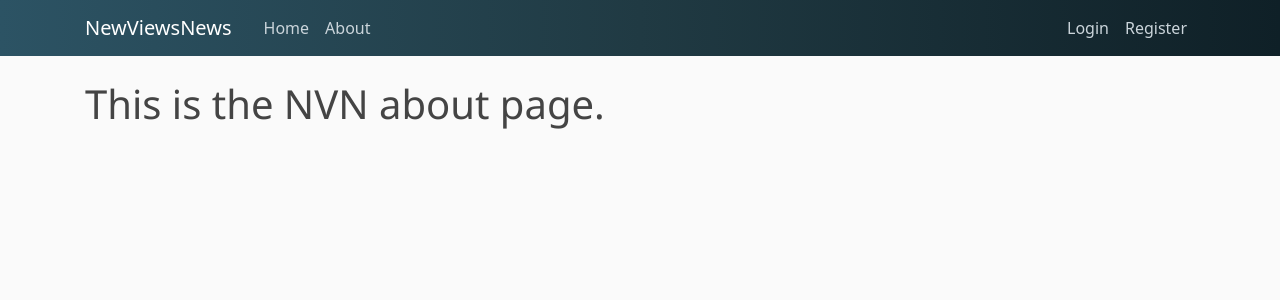
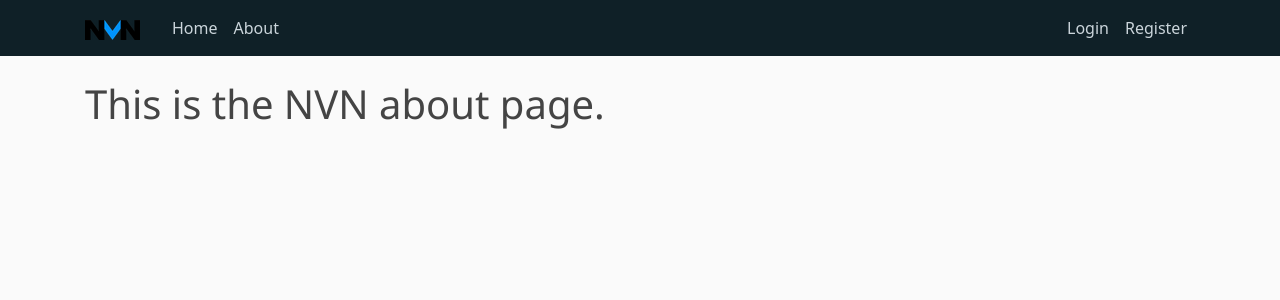
Before and after one commit to Rushilwiz/NewViewsNews, a Django app: page /about/ in a window 1280 px wide. Shown: the top 300 px of the page. Run offline with Django 3.2, Linux system fonts and the light colour scheme; some libraries are stand-ins or nearby versions; some web fonts are replaced.

Commit message:
img and color

```diff
--- a/news/static/news/css/styles.css
+++ b/news/static/news/css/styles.css
@@ -25,9 +25,10 @@
 
 .bg-steel {
   background: #0F2027;  /* fallback for old browsers */
-  background: -webkit-linear-gradient(to right, #2C5364, #203A43, #0F2027);  /* Chrome 10-25, Safari 5.1-6 */
-  background: linear-gradient(to right, #2C5364, #203A43, #0F2027); /* W3C, IE 10+/ Edge, Firefox 16+, Chrome 26+, Opera 12+, Safari 7+ */
-
+  /*background: -webkit-linear-gradient(to right, #2C5364, #203A43, #0F2027); */ /* Chrome 10-25, Safari 5.1-6 */
+  /*background: linear-gradient(to right, #2C5364, #203A43, #0F2027); */ /* W3C, IE 10+/ Edge, Firefox 16+, Chrome 26+, Opera 12+, Safari 7+ */
+  background: -webkit-linear-gradient(to right, #E42D2D,#ffffff, #2460E9);
+  background: linear-gradient()(to right, #E42D2D, #ffffff, #2460E9);
   /* border-bottom: 3px #111 solid; */
 }
 
--- a/news/templates/news/base.html
+++ b/news/templates/news/base.html
@@ -13,7 +13,7 @@
     <link rel="stylesheet" type="text/css" href="{% static 'news/css/styles.css' %}">
 
     <!-- Favicon -->
-    <link rel="shortcut icon" type="image/png" href="{% static 'favicon.ico' %}"/>
+    <link rel="shortcut icon" type="image/png" href="{% static '../../media/logo' %}"/>
 
     <title>NewViewsNews</title>
 
@@ -22,7 +22,7 @@
     <header class="site-header">
       <nav class="navbar navbar-expand-md navbar-dark bg-steel fixed-top">
         <div class="container">
-          <a class="navbar-brand mr-4" href="">NewViewsNews
+          <a class="navbar-brand mr-4" href=""><img src="../../media/nvn_logo_small.png"></img>
           </a>
           <button class="navbar-toggler" type="button" data-toggle="collapse" data-target="#navbarToggle" aria-controls="navbarToggle" aria-expanded="false" aria-label="Toggle navigation">
           <span class="navbar-toggler-icon"></span>
```
Also changed, not shown: media/nvn_logo.png (added), media/nvn_logo_small.png (added), 1 other file.
